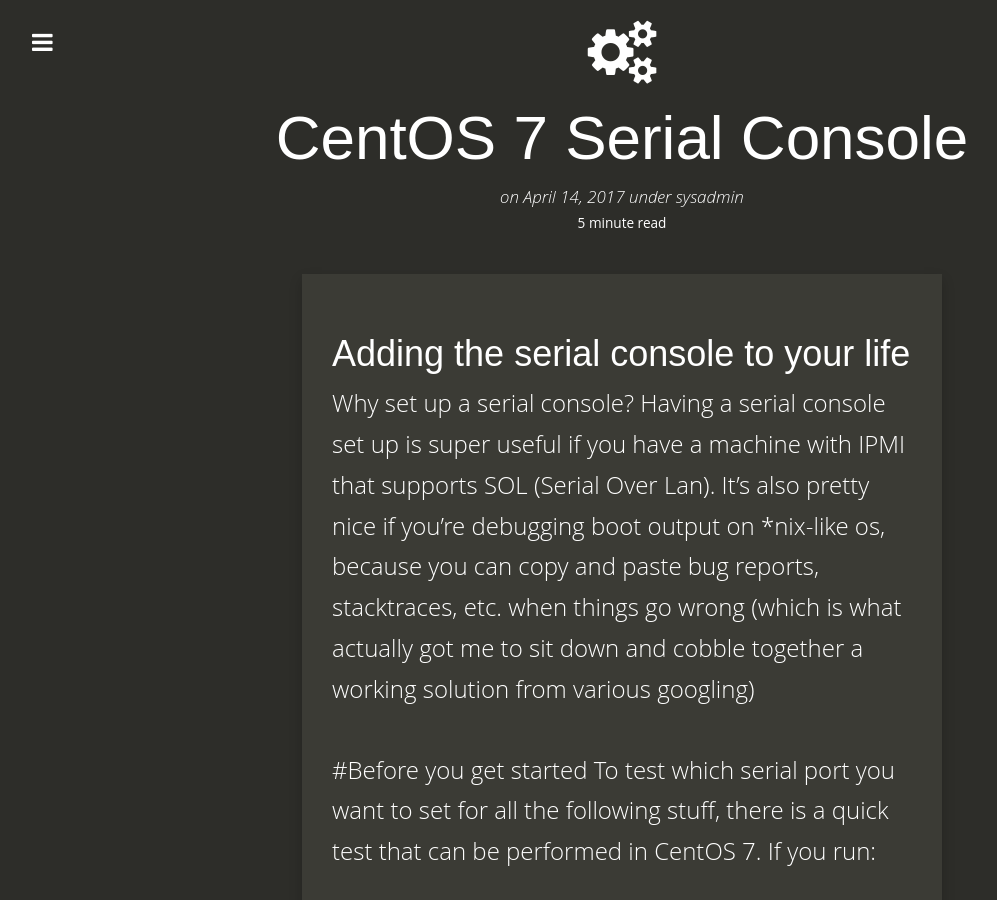
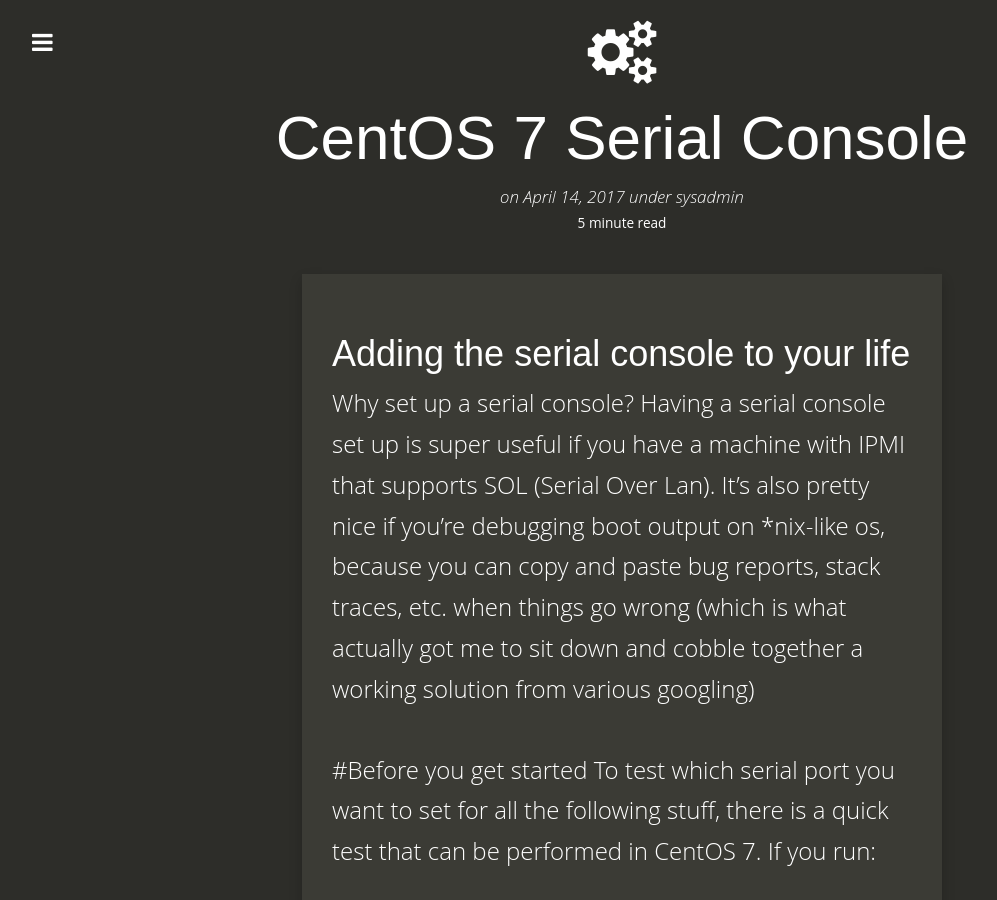
Before and after one commit to mrdaveanderson/mrdaveanderson.github.io, a Jekyll site: the page built from _posts/2017-04-14-CentOS7SerialConsole.md, in a window 1280 px wide and 900 px high. Shown: the whole window, without its empty margins (18-1015 px from the left). Built offline with Jekyll 4.4.1, drawn with Linux system fonts in a browser that asks for light colours; nearby versions of some CDN libraries; some of the changed text lies outside the part shown.

Commit message:
lets post stuff!

```diff
--- a/_posts/2017-04-14-CentOS7SerialConsole.md
+++ b/_posts/2017-04-14-CentOS7SerialConsole.md
@@ -10,7 +10,7 @@ tags:
 ---
 
 # Adding the serial console to your life
-Why set up a serial console? Having a serial console set up is super useful if you have a machine with IPMI that supports SOL (Serial Over Lan). It's also pretty nice if you're debugging boot output on *nix-like os, because you can copy and paste bug reports, stacktraces, etc. when things go wrong (which is what actually got me to sit down and cobble together a working solution from various googling)
+Why set up a serial console? Having a serial console set up is super useful if you have a machine with IPMI that supports SOL (Serial Over Lan). It's also pretty nice if you're debugging boot output on *nix-like os, because you can copy and paste bug reports, stack traces, etc. when things go wrong (which is what actually got me to sit down and cobble together a working solution from various googling)
 
 #Before you get started
 To test which serial port you want to set for all the following stuff, there is a quick test that can be performed in CentOS 7. If you run:
```
Also changed, not shown: other parts of _posts/2017-04-14-CentOS7SerialConsole.md (+7 -7 lines).
